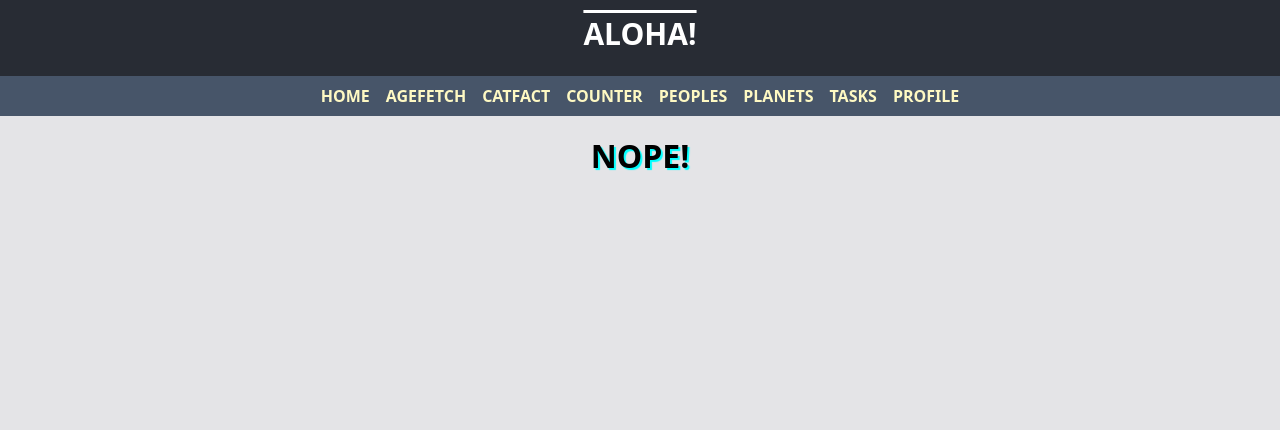
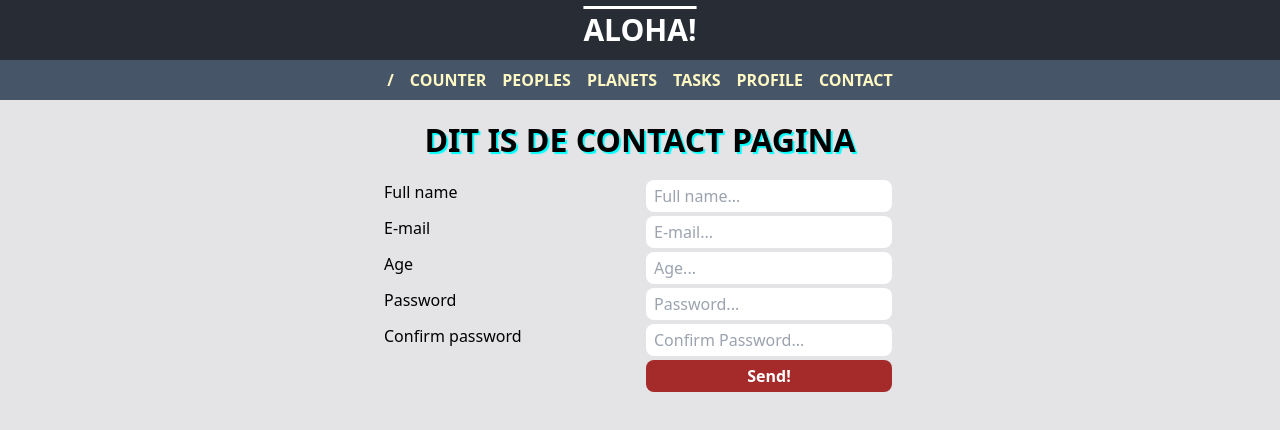
Before and after one commit to ckdev88/react-miniblog, a React (Create React App) app: page /contact in a window 1280 px wide. Shown: the top 430 px of the page. Built offline with nearby package versions, Linux system fonts and the light colour scheme.

Commit message:
add contact form, yup & validation

```diff
--- a/package.json
+++ b/package.json
@@ -37,9 +37,12 @@
   },
   "devDependencies": {
     "@babel/plugin-proposal-private-property-in-object": "^7.21.11",
+    "@hookform/resolvers": "^3.1.1",
     "@tanstack/react-query": "^4.32.0",
     "axios": "^1.4.0",
+    "react-hook-form": "^7.45.2",
     "react-router-dom": "^6.14.2",
-    "tailwindcss": "^3.3.3"
+    "tailwindcss": "^3.3.3",
+    "yup": "^1.2.0"
   }
 }
--- a/src/App.css
+++ b/src/App.css
@@ -17,9 +17,6 @@ body {
 	color: white;
 }
 
-input[type="text"] {
-	color: black;
-}
 h1 {
 	margin: 1rem 0;
 	font-size: 2rem;
@@ -34,7 +31,8 @@ h2 {
 	text-transform: uppercase;
 	text-shadow: -1px -1px 0px magenta;
 }
-button {
+button,
+input[type="submit"] {
 	padding: 0.25rem 0.5rem;
 	background-color: brown;
 	color: white;
@@ -43,10 +41,15 @@ button {
 	transition: 0.2s background-color ease-in-out;
 	margin: 0 0.25rem;
 }
-button:hover {
+button:hover,
+input[type="submit"]:hover {
 	background-color: black;
 }
-input[type="text"] {
+input[type="text"],
+input[type="password"],
+input[type="email"],
+input[type="number"] {
+	color: black;
 	margin: 0 0.25rem;
 	padding: 0.25rem 0.5rem;
 	background-color: zinc;
@@ -55,3 +58,11 @@ input[type="text"] {
 p {
 	margin: 1rem 0;
 }
+label {
+	cursor: pointer;
+}
+p.form-error {
+	top: 0;
+	right: 0;
+	display: block;
+}
--- a/src/App.js
+++ b/src/App.js
@@ -12,8 +12,8 @@ function App() {
 		<QueryClientProvider client={client}>
 			<AppContext.Provider value={{ username, setUsername }}>
 				<div className="App bg-zinc-200 h-100">
-					<header className="App-header py-4 mb-0 my-auto">
-						<strong className="text-3xl overline mb-2 uppercase font-extrabold block">
+					<header className="App-header py-3 mb-0 my-auto">
+						<strong className="text-3xl overline uppercase font-extrabold block">
 							Aloha!
 						</strong>
 					</header>
--- /dev/null
+++ b/src/components/ContactForm.js
@@ -0,0 +1,126 @@
+import { yupResolver } from "@hookform/resolvers/yup";
+import * as yup from "yup";
+import { useForm, useform } from "react-hook-form";
+
+const ContactForm = () => {
+	const schema = yup.object().shape({
+		fullName: yup
+			.string()
+			.min(4, "Full name, please.")
+			.max(40, "Is your full name really that long?")
+			.required("Full name please."),
+		email: yup
+			.string()
+			.email("That is not a valid email address.")
+			.max(40)
+			.required("Full email address please."),
+		age: yup
+			.number()
+			.typeError("Please provide your age.")
+			.integer()
+			.max(150)
+			.required("Please provide your age."),
+		password: yup.string().max(30).required("Set a strong password."),
+		confirmPassword: yup
+			.string()
+			.oneOf([yup.ref("password"), null], "Passwords must match.")
+			.required("Type the same password."),
+	});
+	const {
+		register,
+		handleSubmit,
+		formState: { errors },
+	} = useForm({
+		resolver: yupResolver(schema),
+	});
+
+	const onSubmit = (data) => {
+		console.log(data);
+	};
+	console.log(errors);
+	return (
+		<form
+			className="grid mx-auto grid-cols-1 sm:grid-cols-2 sm:max-w-lg text-left gap-1"
+			onSubmit={handleSubmit(onSubmit)}
+		>
+			{errors.fullName && (
+				<div class="form-error text-red-700 col-span-2 text-right pb-0 mb-0 text-sm pr-1 pt-1">
+					{errors.fullName.message}
+				</div>
+			)}
+			<label for="form-full-name" className="xs:hidden">
+				Full name
+			</label>
+			<input
+				id="form-full-name"
+				type="text"
+				placeholder="Full name..."
+				{...register("fullName")}
+			/>
+			{errors.email && (
+				<div class="form-error text-red-700  col-span-2 text-right pb-0 mb-0 text-sm pr-1 pt-1">
+					{errors.email?.message}
+				</div>
+			)}
+			<label for="form-full-email" className="xs:hidden">
+				E-mail
+			</label>
+			<input
+				id="form-full-email"
+				type="email"
+				placeholder="E-mail..."
+				{...register("email")}
+			/>
+			{errors.age && (
+				<div class="form-error text-red-700  col-span-2 text-right pb-0 mb-0 text-sm pr-1 pt-1">
+					{errors.age?.message}
+				</div>
+			)}
+			<label for="form-full-age" className="xs:hidden">
+				Age
+			</label>
+			<input
+				id="form-full-age"
+				type="number"
+				placeholder="Age..."
+				{...register("age")}
+				name="age"
+			/>
+			{errors.password && (
+				<div class="form-error text-red-700  col-span-2 text-right pb-0 mb-0 text-sm pr-1 pt-1">
+					{errors.password?.message}
+				</div>
+			)}
+			<label for="form-full-password" className="xs:hidden">
+				Password
+			</label>
+			<input
+				id="form-full-password"
+				type="password"
+				placeholder="Password..."
+				{...register("password")}
+			/>
+			{errors.confirmPassword && (
+				<div class="form-error text-red-700  col-span-2 text-right pb-0 mb-0 text-sm pr-1 pt-1">
+					{errors.confirmPassword?.message}
+				</div>
+			)}
+			<label for="form-confirm-password" className="xs:hidden">
+				Confirm password
+			</label>
+			<input
+				id="form-confirm-password"
+				type="password"
+				placeholder="Confirm Password..."
+				{...register("confirmPassword")}
+			/>
+			<br />
+			<input
+				type="submit"
+				className="my-3 block right-0 float-right"
+				value="Send!"
+			/>
+		</form>
+	);
+};
+export default ContactForm;
--- a/src/components/Navbar.js
+++ b/src/components/Navbar.js
@@ -4,13 +4,7 @@ export default function Navigation() {
 	return (
 		<nav className="block text-yellow-100 py-2 bg-slate-600 font-bold mb-4 uppercase">
 			<Link to="/" className="mx-2">
-				Home
-			</Link>
-			<Link to="agefetch" className="mx-2">
-				Agefetch
-			</Link>
-			<Link to="catfact" className="mx-2">
-				Catfact
+				/
 			</Link>
 			<Link to="counter" className="mx-2">
 				Counter
@@ -27,6 +21,9 @@ export default function Navigation() {
 			<Link to="profile" className="mx-2">
 				Profile
 			</Link>
+			<Link to="contact" className="mx-2">
+				Contact
+			</Link>
 		</nav>
 	);
 }
--- a/src/components/Pages.js
+++ b/src/components/Pages.js
@@ -10,6 +10,7 @@ import PersonList from "../pages/PersonList";
 import PlanetList from "../pages/PlanetList";
 import Tasks from "../pages/Tasks";
 import Profile from "../pages/Profile";
+import Contact from "../pages/Contact";
 
 export default function Pages() {
 	return (
@@ -25,6 +26,7 @@ export default function Pages() {
 					<Route path="/planetlist" element={<PlanetList />} />
 					<Route path="/tasks" element={<Tasks />} />
 					<Route path="/profile" element={<Profile />} />
+					<Route path="/contact" element={<Contact />} />
 					<Route path="*" element={<NotFound />} />
 				</Routes>
 			</BrowserRouter>
--- a/src/pages/Contact.js
+++ b/src/pages/Contact.js
@@ -1,3 +1,10 @@
+import ContactForm from "../components/ContactForm";
+
 export default function Contact() {
-	return <h1>Dit is de contact pagina</h1>;
+	return (
+		<main>
+			<h1>Dit is de contact pagina</h1>
+			<ContactForm />
+		</main>
+	);
 }
--- a/src/pages/Home.js
+++ b/src/pages/Home.js
@@ -17,7 +17,7 @@ export default function Home() {
 		<main>
 			<h1>Aloha!</h1>
 
-			<h2>Cat fact of the day</h2>
+			<h2>Here, have a cat fact!</h2>
 			{isLoading && <p>...</p>}
 			{isError && <p>Oeps, foutje?</p>}
 			<p>{catData?.fact}</p>
--- a/src/pages/Profile.js
+++ b/src/pages/Profile.js
@@ -1,4 +1,5 @@
 import Profile from "./../components/Profile";
+import Agefetch from "./../pages/Agefetch";
 import { useContext } from "react";
 import { AppContext } from "../App";
 
@@ -7,6 +8,7 @@ const ProfilePage = () => {
 	return (
 		<>
 			<Profile username={username} setUsername={setUsername} />
+			<Agefetch />
 		</>
 	);
 };
```
Also changed, not shown: 1 other file (tests, documents, lock files or other folders).
